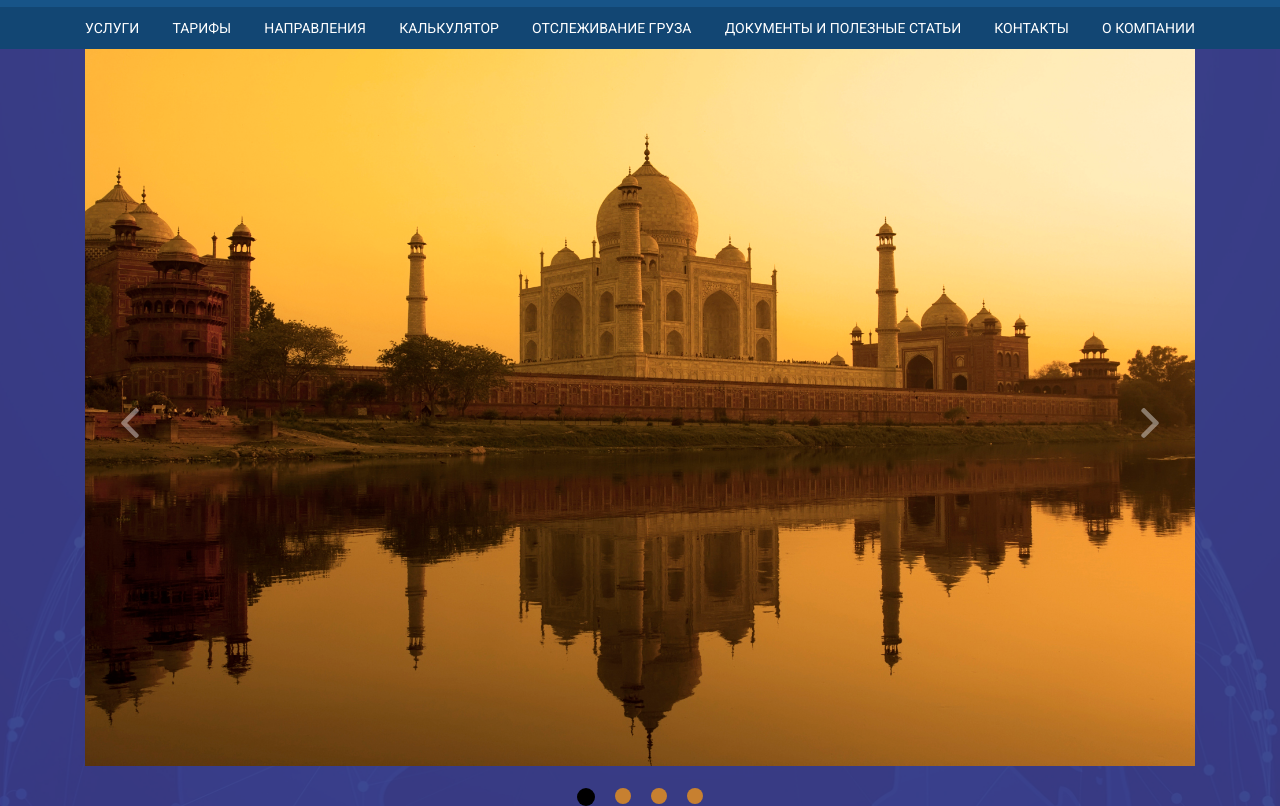
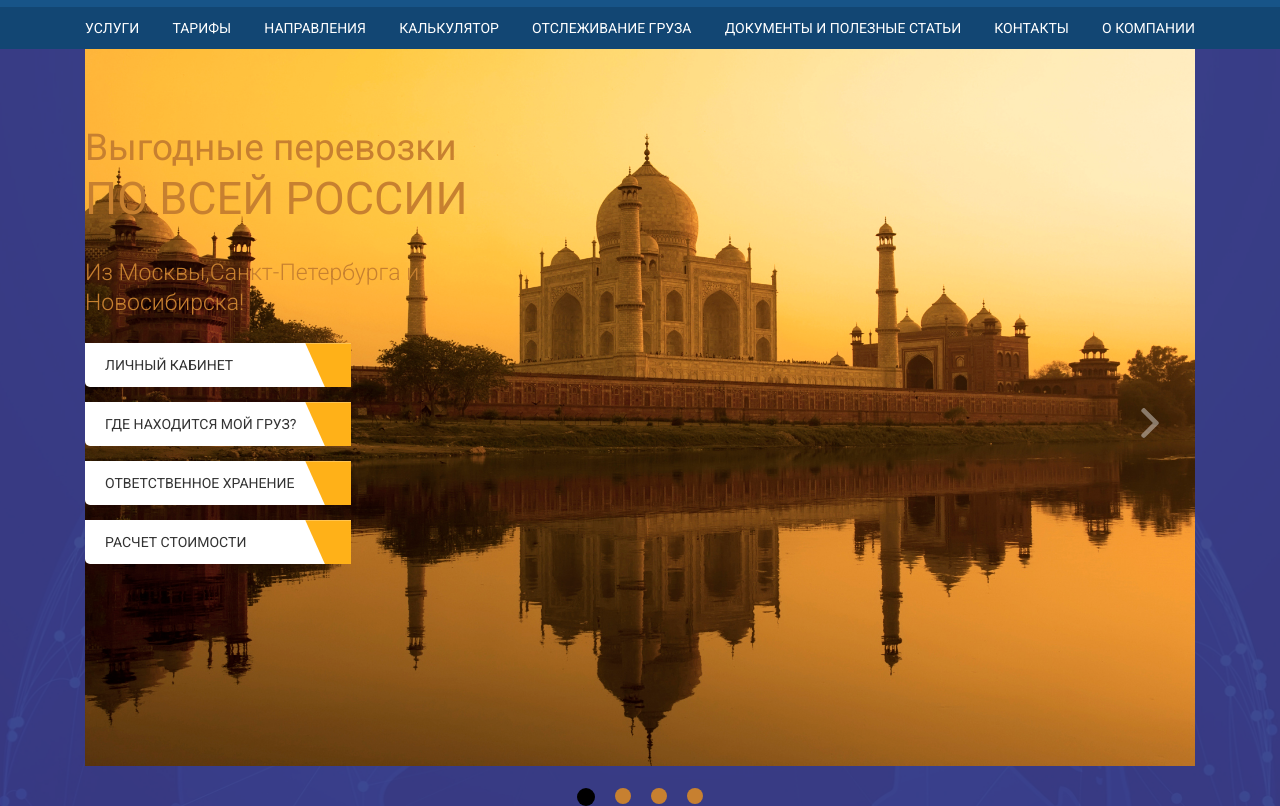
Before and after one commit to dewfors/groupst-2018, a website: page 0001/src/index.html in a window 1280 px wide. Shown: the part 58-864 px from the top of the page. Drawn offline with nearby package versions, Linux system fonts and the light colour scheme.

Commit message:
0007 - сделал надписи и кнопки на слайдере

```diff
--- a/0001/src/css/main.css
+++ b/0001/src/css/main.css
@@ -11,6 +11,22 @@ body {
   font-weight: 500;
   text-transform: uppercase;
   color: white;
+}
+
+#trap {
+  height: 0px;
+  width: 120px;
+  border-bottom: 100px solid #ec3504;
+  border-left: 60px solid transparent;
+  border-right: 0px solid transparent;
+}
+
+#trap-right {
+  height: 0px;
+  width: 50px;
+  border-top: 45px solid #ffb118;
+  border-left: 25px solid transparent;
+  border-right: 0px solid transparent;
 }
 
 .header-info {
@@ -243,8 +259,75 @@ body {
 }
 
 .main .slider-block .slider-title {
+  position: absolute;
+  width: 40%;
+  top: 0;
+  left: 0;
   font-size: 32px;
   color: #c78030;
+  z-index: 1;
+}
+
+.main .slider-block .slider-title__text1 {
+  padding-top: 80px;
+  font-size: 37px;
+  font-weight: 400;
+}
+
+.main .slider-block .slider-title__text2 {
+  padding-top: 10px;
+  font-size: 45px;
+  font-weight: 400;
+  text-transform: uppercase;
+}
+
+.main .slider-block .slider-title__text3 {
+  padding-top: 37px;
+  font-size: 23px;
+  font-weight: 300;
+  line-height: 30px;
+}
+
+.main .slider-block .slider-title-buttons {
+  padding-top: 25px;
+}
+
+.main .slider-block .slider-title-buttons button {
+  display: block;
+  margin-top: 13px;
+  padding-top: 15px;
+  padding-bottom: 15px;
+  padding-left: 20px;
+}
+
+.main .slider-block .slider-title-buttons a {
+  text-decoration: none;
+}
+
+.main .slider-block .slider-title-buttons a .btn-1 {
+  position: relative;
+  background-color: #ffffff;
+  padding-top: 15px;
+  padding-bottom: 15px;
+  padding-left: 20px;
+  margin-bottom: 15px;
+  cursor: pointer;
+  width: 60%;
+  border-radius: 0 0 0 5px;
+}
+
+.main .slider-block .slider-title-buttons a .btn-1 .txt {
+  color: #333;
+  font-size: 14px;
+  font-weight: 500;
+  text-transform: uppercase;
+}
+
+.main .slider-block .slider-title-buttons a .btn-1 img {
+  position: absolute;
+  right: -1px;
+  top: 0;
+  height: 100%;
 }
 
 .main .slider-block .slider .wrap {
--- a/0001/src/index.html
+++ b/0001/src/index.html
@@ -160,6 +160,40 @@
         <div class="container">
             <div class="slider" id="photo">
                 <div class="slider-title">
+                    <div class="slider-title__text1">Выгодные перевозки</div>
+                    <div class="slider-title__text2">по всей россии</div>
+                    <div class="slider-title__text3">Из Москвы,Санкт-Петербурга и Новосибирска!</div>
+                    <div class="slider-title-buttons">
+                        <a href="http://yandex.ru" target="_blank">
+                            <div class="btn-1">
+                                <div class="txt">ЛИЧНЫЙ КАБИНЕТ</div>
+                                <img src="img/vsp/button-123.svg" alt="">
+                            </div>
+                        </a>
+
+                        <a href="http://yandex.ru" target="_blank">
+                            <div class="btn-1">
+                                <div class="txt">где находится мой груз?</div>
+                                <img src="img/vsp/button-123.svg" alt="">
+                            </div>
+                        </a>
+
+                        <a href="http://yandex.ru" target="_blank">
+                            <div class="btn-1">
+                                <div class="txt">ОТВЕТСТВЕННОЕ ХРАНЕНИЕ</div>
+                                <img src="img/vsp/button-123.svg" alt="">
+                            </div>
+                        </a>
+
+                        <a href="http://yandex.ru" target="_blank">
+                            <div class="btn-1">
+                                <div class="txt">расчет стоимости</div>
+                                <img src="img/vsp/button-123.svg" alt="">
+                            </div>
+                        </a>
+
+
+                    </div>
 
                 </div>
 
--- a/0001/src/sass/_slider.sass
+++ b/0001/src/sass/_slider.sass
@@ -19,15 +19,64 @@
       //margin-top: 150px
       position: relative
       &-title
+        position: absolute
+        width: 40%
+        top: 0
+        left: 0
         font-size: 32px
         color: $main-color
-        //&:after
-        //  content: ''
-        //  display: block
-        //  width: 10%
-        //  height: 1px
-        //  background-color: $main-color
-        //  margin-top: 4px
+        z-index: 1
+        &__text1
+          padding-top: 80px
+          font-size: 37px
+          font-weight: 400
+        &__text2
+          padding-top: 10px
+          font-size: 45px
+          font-weight: 400
+          text-transform: uppercase
+        &__text3
+          padding-top: 37px
+          font-size: 23px
+          font-weight: 300
+          line-height: 30px
+        &-buttons
+          padding-top: 25px
+          button
+            display: block
+            margin-top: 13px
+            padding-top: 15px
+            padding-bottom: 15px
+            padding-left: 20px
+          a
+            text-decoration: none
+
+            .btn-1
+              position: relative
+              background-color: #ffffff
+              padding-top: 15px
+              padding-bottom: 15px
+              padding-left: 20px
+              margin-bottom: 15px
+              //padding: auto 0 auto 10px
+              cursor: pointer
+              //height: 45px
+              width: 60%
+              border-radius: 0 0 0 5px
+              .txt
+                color: #333
+                font-size: 14px
+                font-weight: 500
+                text-transform: uppercase
+                //background: url("../img/vsp/button-123.svg") right no-repeat
+              img
+                position: absolute
+                right: -1px
+                top: 0
+                height: 100%
+
+
+
       .wrap
         width: 100%
         position: relative
```
Also changed, not shown: 0001/src/sass/_interface.sass (+13 -0 lines), 0001/src/img/vsp/button-123.svg (added).
